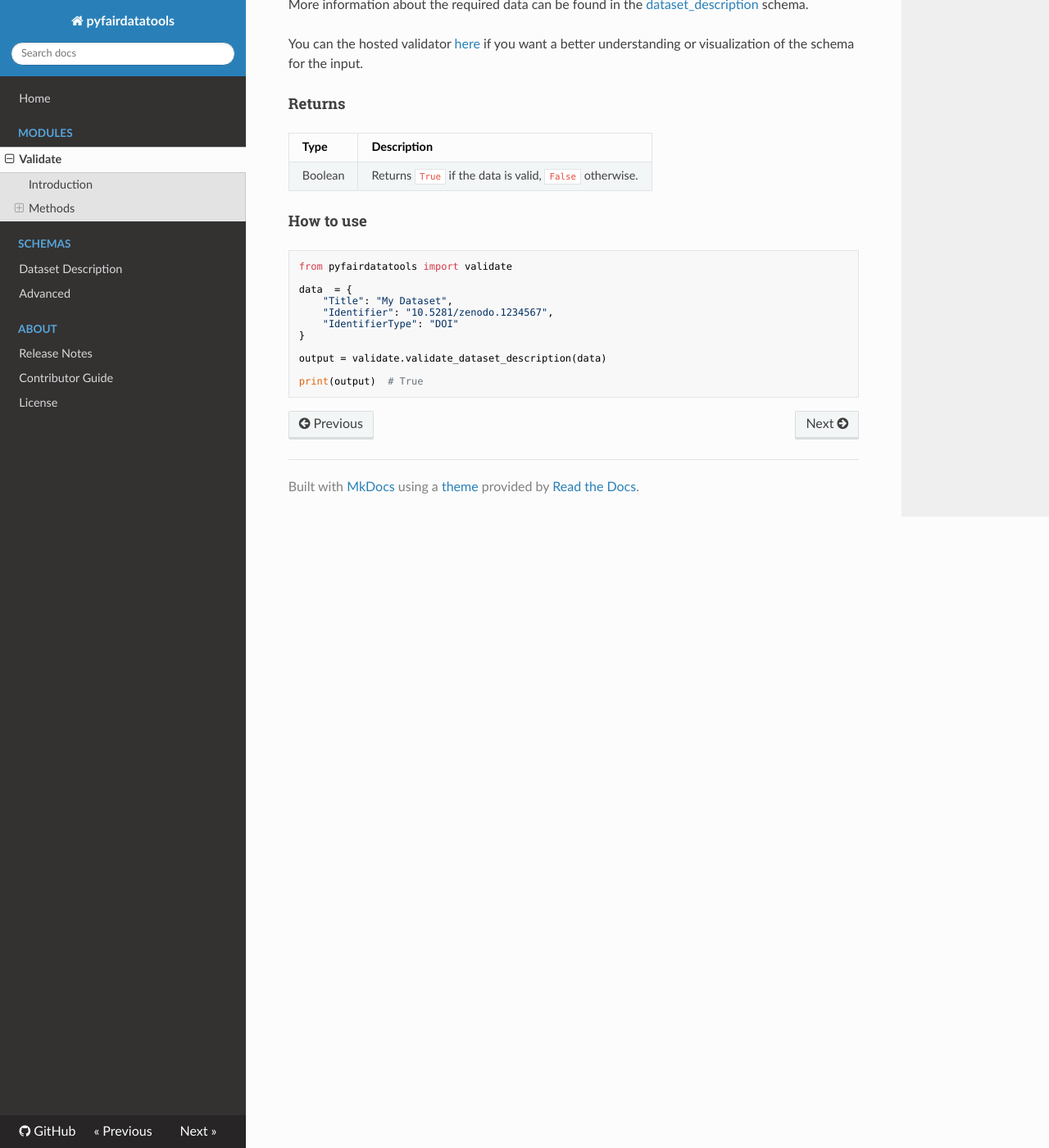
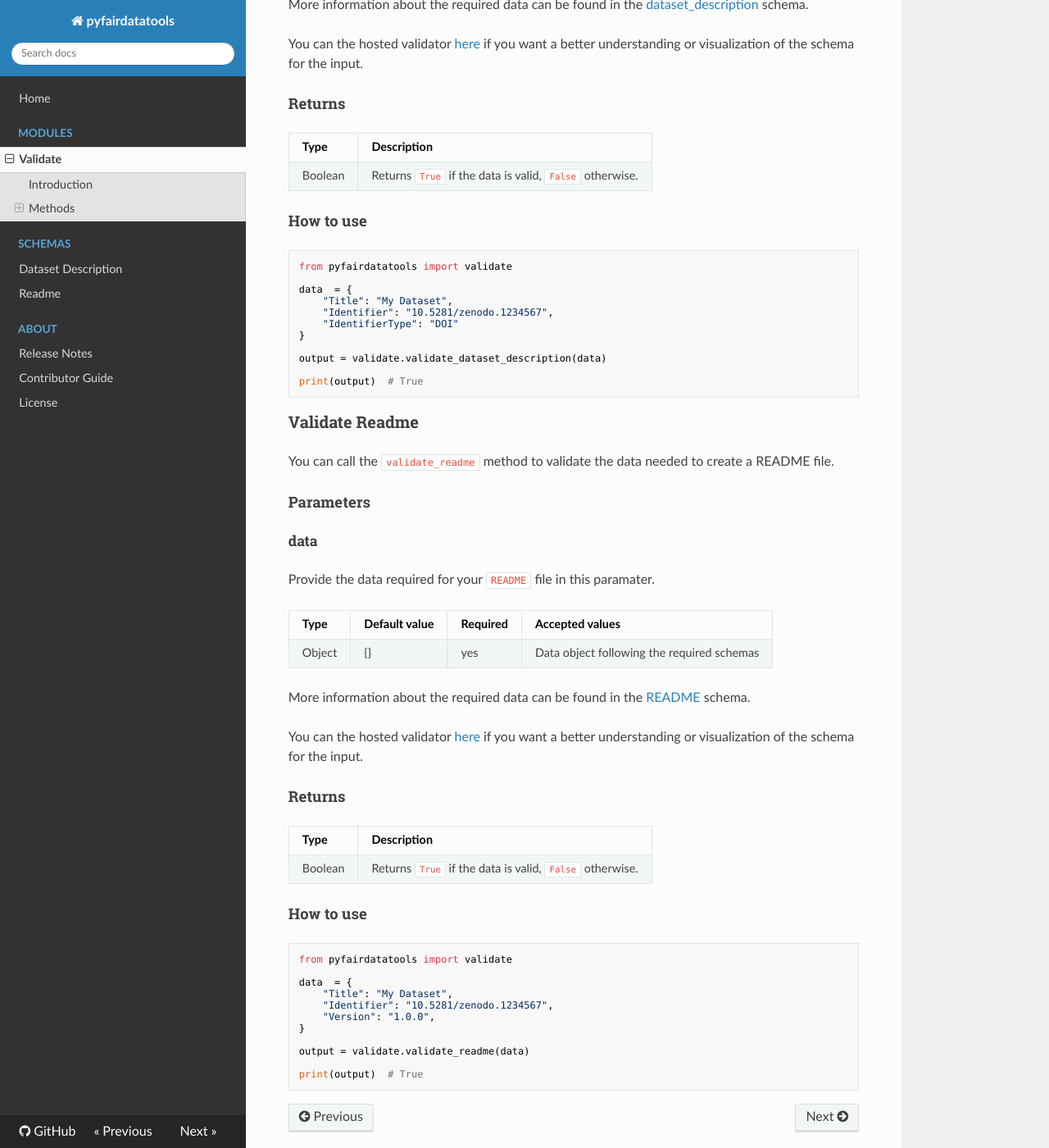
Before and after one commit to AI-READI/pyfairdatatools, an MkDocs documentation site: the page built from docs/modules/validate.md, in a window 1280 px wide and 1400 px high, scrolled down 988 px. Shown: the whole window at 82% size. Built offline with MkDocs 1.6.1, drawn with Linux system fonts in a browser that asks for light colours; nearby versions of some CDN libraries.

Commit message:
docs: add validate readme sections

````diff
--- a/docs/modules/validate.md
+++ b/docs/modules/validate.md
@@ -55,3 +55,43 @@
 
 print(output)  # True
 ```
+
+### Validate Readme
+
+You can call the `validate_readme` method to validate the data needed to create a README file.
+
+#### Parameters
+
+##### data
+
+Provide the data required for your `README` file in this paramater.
+
+| Type   | Default value | Required | Accepted values                            |
+| ------ | ------------- | -------- | ------------------------------------------ |
+| Object | {}            | yes      | Data object following the required schemas |
+
+More information about the required data can be found in the [README](../schemas/README.md) schema.
+
+You can the hosted validator [here](https://www.jsonschemavalidator.net/s/aNSmlcv1) if you want a better understanding or visualization of the schema for the input.
+
+#### Returns
+
+| Type    | Description                                             |
+| ------- | ------------------------------------------------------- |
+| Boolean | Returns `True` if the data is valid, `False` otherwise. |
+
+#### How to use
+
+```python
+from pyfairdatatools import validate
+
+data  = {
+    "Title": "My Dataset",
+    "Identifier": "10.5281/zenodo.1234567",
+    "Version": "1.0.0",
+}
+
+output = validate.validate_readme(data)
+
+print(output)  # True
+```
--- a/mkdocs.yml
+++ b/mkdocs.yml
@@ -12,6 +12,12 @@ theme: readthedocs
 markdown_extensions:
   - codehilite
   - admonition
+  - toc:
+        permalink: '
+  - pymdownx.betterem
+  - pymdownx.tilde
+  - pymdownx.details
+  - pymdownx.smartsymbols
 
 nav:
   - Home: index.md
@@ -19,7 +25,7 @@ nav:
       - Validate: modules/validate.md
   - Schemas:
     - Dataset Description: schemas/dataset_description.md
-  - Advanced: advanced.md
+    - Readme: schemas/readme.md
   - About:
       - Release Notes: about/changelog.md
       - Contributor Guide: about/contributing.md
--- a/pyproject.toml
+++ b/pyproject.toml
@@ -41,6 +41,7 @@ art = "^5.9"
 jsonschema = "^4.17.3"
 dicttoxml = "^1.7.16"
 types-requests = "^2.30.0.0"
+pymdown-extensions = "^10.0.1"
 
 
 [tool.poetry.dev-dependencies]
````
Also changed, not shown: docs/advanced.md (deleted, +0 -9 lines), docs/index.md (+14 -4 lines), docs/schemas/dataset_description.md (+18 -18 lines), docs/schemas/readme.md (added, +185 -0 lines), .markdownlint.json (added), 2 other files.
